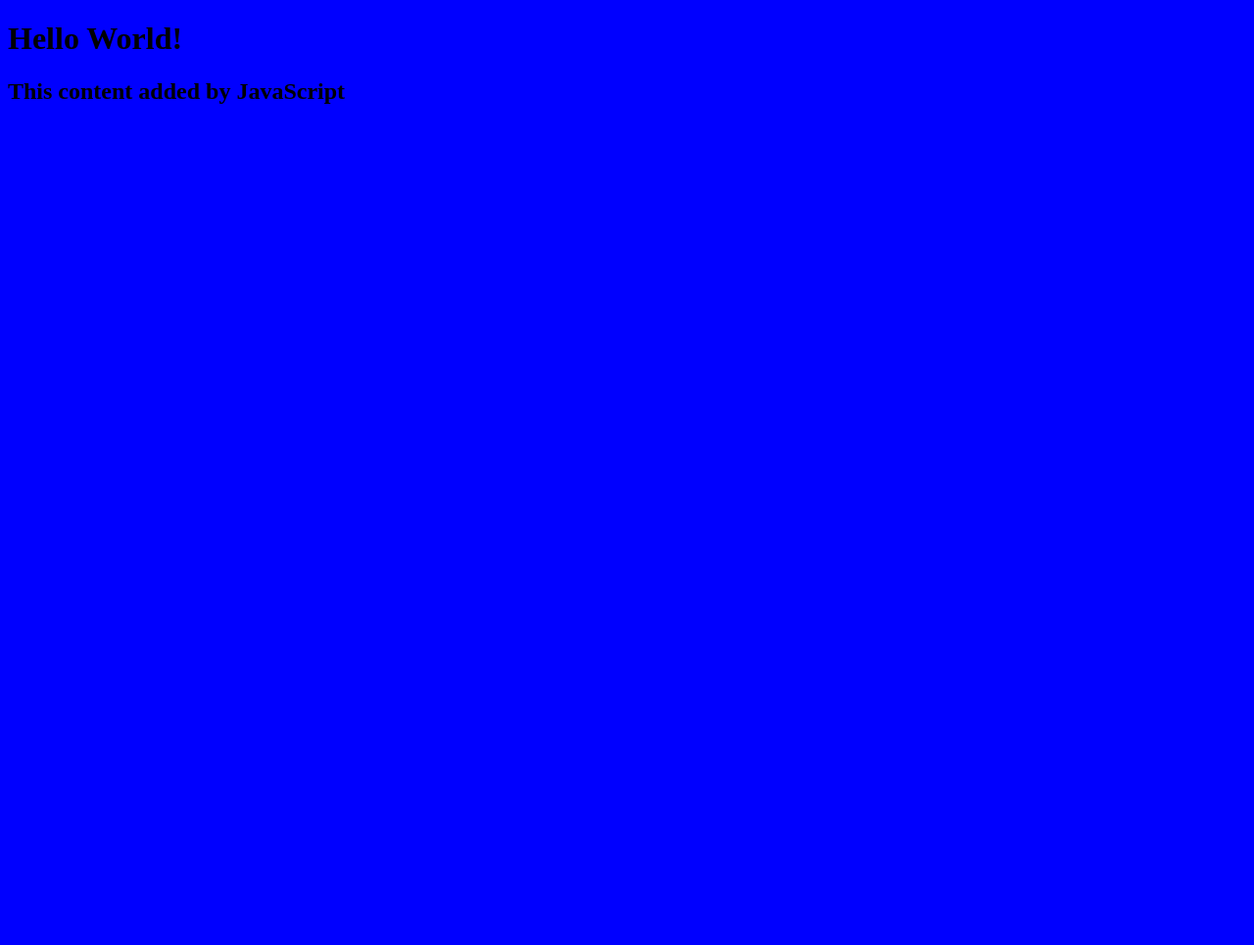
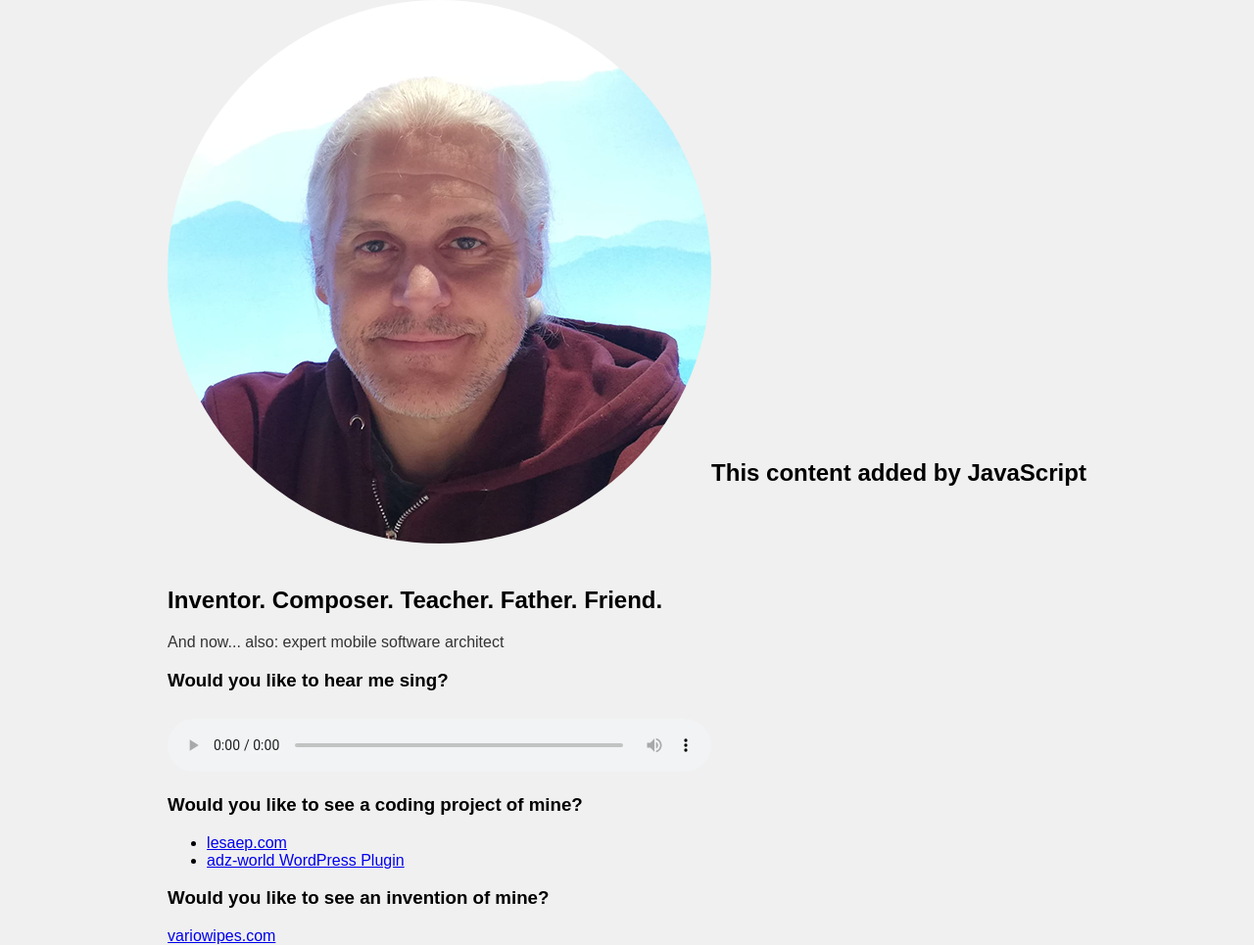
Before and after one commit to dainiswmichel/my-personal-website, a plain HTML site: page index.html in a window 1280 px wide. Shown: the whole page at 98% size. Before the commit the page ends 800 px from the top, so only its background shows below. Drawn offline with Linux system fonts and the light colour scheme.

Commit message:
preliminary site 01

```diff
--- a/index.html
+++ b/index.html
@@ -5,7 +5,26 @@
     <title>My Personal Website</title>
   </head>
   <body>
-    <h1>Hello World!</h1>
+    <div class="container">
+      <img src="./images/dainis-seja-555x555.png" alt="Dainis Seja Headshot">
+      <h2>Inventor. Composer. Teacher. Father. Friend.</h2>
+      <p>And now... also: expert mobile software architect</p>
+
+      <h3>Would you like to hear me sing?</h3>
+      <audio controls>
+        <source src="https://open.spotify.com/track/5FdMr6pnCN3ZuZbkhRV4pC?si=834f590420314d1c" type="audio/mp3">
+        Your browser does not support the audio element.
+      </audio>
+
+      <h3>Would you like to see a coding project of mine?</h3>
+      <ul>
+        <li><a href="https://lesaep.com" target="_blank">lesaep.com</a></li>
+        <li><a href="https://wordpress.org/plugins/adz-world/" target="_blank">adz-world WordPress Plugin</a></li>
+      </ul>
+
+      <h3>Would you like to see an invention of mine?</h3>
+      <a href="https://variowipes.com" target="_blank">variowipes.com</a>
+    </div>
     <script src="./script.js"></script>
   </body>
 </html>
--- a/style.css
+++ b/style.css
@@ -1,3 +1,36 @@
 body {
-    background: blue;
-  }
+    font-family: 'Arial', sans-serif;
+    background-color: #f0f0f0;
+    margin: 0;
+    padding: 0;
+    display: flex;
+    align-items: center;
+    justify-content: center;
+    min-height: 100vh;
+}
+
+header {
+    text-align: center;
+    max-width: 600px;
+    margin: 0 auto;
+}
+
+img {
+    max-width: 100%;
+    height: auto;
+    border-radius: 50%;
+    margin-bottom: 20px;
+}
+
+h1, p {
+    color: #333;
+}
+
+section {
+    margin-bottom: 40px;
+}
+
+audio {
+    width: 100%;
+    margin-top: 10px;
+}
```
Also changed, not shown: images/dainis-seja-555x555.png (added).
